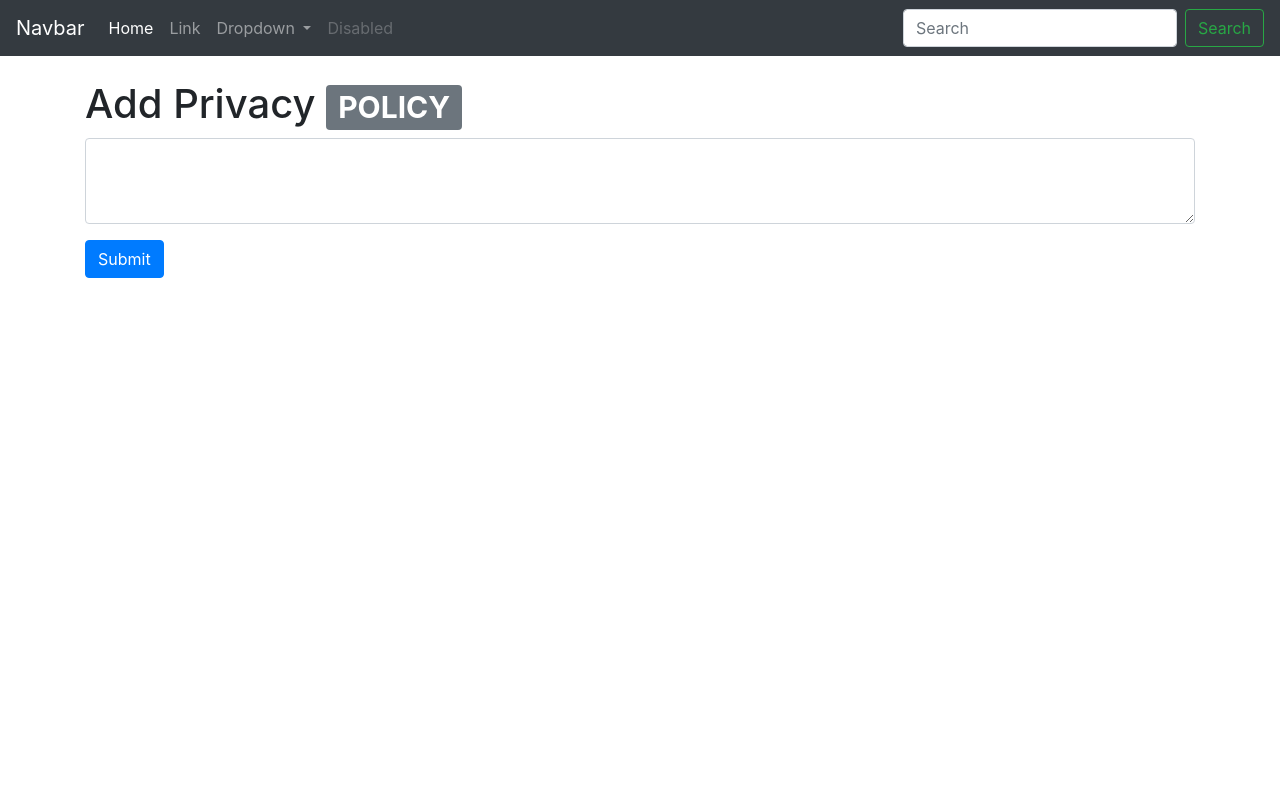
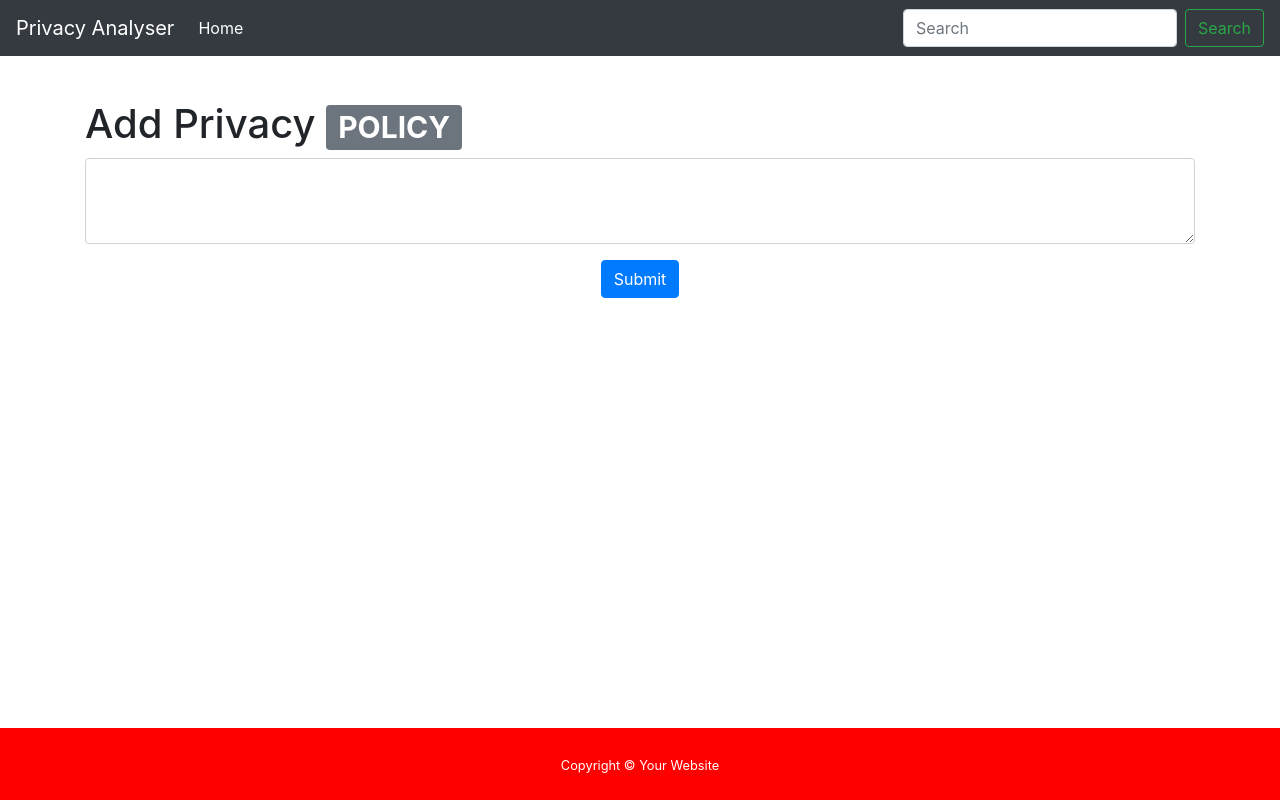
Before and after one commit to get-thepacket/privacy-analyzer, a Django app: template analyser/PrivacyAnalyser/templates/index.html in a window 1280 px wide. Run offline with Django 3.2, Linux system fonts and the light colour scheme; the template is opened without the code that fills it, so the values that code supplies are empty; some libraries are stand-ins or nearby versions.

Commit message:
changes in index.html

```diff
--- a/analyser/PrivacyAnalyser/templates/index.html
+++ b/analyser/PrivacyAnalyser/templates/index.html
@@ -8,11 +8,12 @@
     <!-- Bootstrap CSS -->
     <link rel="stylesheet" href="https://stackpath.bootstrapcdn.com/bootstrap/4.4.1/css/bootstrap.min.css" integrity="sha384-Vkoo8x4CGsO3+Hhxv8T/Q5PaXtkKtu6ug5TOeNV6gBiFeWPGFN9MuhOf23Q9Ifjh" crossorigin="anonymous">
 
-    <title>Hello, world!</title>
+    <title>HackDoomna</title>
   </head>
   <body>
+
     <nav class="navbar navbar-expand-lg navbar-dark bg-dark">
-  <a class="navbar-brand" href="#">Navbar</a>
+  <a class="navbar-brand" href="#">Privacy Analyser</a>
   <button class="navbar-toggler" type="button" data-toggle="collapse" data-target="#navbarSupportedContent" aria-controls="navbarSupportedContent" aria-expanded="false" aria-label="Toggle navigation">
     <span class="navbar-toggler-icon"></span>
   </button>
@@ -22,23 +23,6 @@
       <li class="nav-item active">
         <a class="nav-link" href="#">Home <span class="sr-only">(current)</span></a>
       </li>
-      <li class="nav-item">
-        <a class="nav-link" href="#">Link</a>
-      </li>
-      <li class="nav-item dropdown">
-        <a class="nav-link dropdown-toggle" href="#" id="navbarDropdown" role="button" data-toggle="dropdown" aria-haspopup="true" aria-expanded="false">
-          Dropdown
-        </a>
-        <div class="dropdown-menu" aria-labelledby="navbarDropdown">
-          <a class="dropdown-item" href="#">Action</a>
-          <a class="dropdown-item" href="#">Another action</a>
-          <div class="dropdown-divider"></div>
-          <a class="dropdown-item" href="#">Something else here</a>
-        </div>
-      </li>
-      <li class="nav-item">
-        <a class="nav-link disabled" href="#" tabindex="-1" aria-disabled="true">Disabled</a>
-      </li>
     </ul>
     <form class="form-inline my-2 my-lg-0">
       <input class="form-control mr-sm-2" type="search" placeholder="Search" aria-label="Search">
@@ -47,18 +31,40 @@
   </div>
 </nav>
     <br/>
-    <div class="container">
-    <form>
+    <div class="container" style="margin-top:20px;">
+    <form method="post" action="/PrivacyAnalyser/form">{% csrf_token %}
   <div class="form-group">
     <h1>Add Privacy <span class="badge badge-secondary">POLICY</span></h1>
     <textarea class="form-control" id="exampleFormControlTextarea1" rows="3"></textarea>
   </div>
+      <center>
       <button type="submit" class="btn btn-primary">Submit</button>
+      </center>
 </form>
     </div>
+    <!-- Footer -->
+ <footer id="sticky-footer" class="py-4  text-dark-50 footer">
+    <div class="container text-center">
+      <small>Copyright &copy; Your Website</small>
+    </div>
+  </footer>
+<!-- Footer -->
 
     <!-- Optional JavaScript -->
     <!-- jQuery first, then Popper.js, then Bootstrap JS -->
+    <style>
+#sticky-footer {
+  flex-shrink: none;
+}
+.footer {
+  position: fixed;
+  bottom: 0px;
+  background-color: red;
+  width: 100%;
+  color: white;
+  text-align: center;
+}
+</style>
     <script src="https://code.jquery.com/jquery-3.4.1.slim.min.js" integrity="sha384-J6qa4849blE2+poT4WnyKhv5vZF5SrPo0iEjwBvKU7imGFAV0wwj1yYfoRSJoZ+n" crossorigin="anonymous"></script>
     <script src="https://cdn.jsdelivr.net/npm/popper.js@1.16.0/dist/umd/popper.min.js" integrity="sha384-Q6E9RHvbIyZFJoft+2mJbHaEWldlvI9IOYy5n3zV9zzTtmI3UksdQRVvoxMfooAo" crossorigin="anonymous"></script>
     <script src="https://stackpath.bootstrapcdn.com/bootstrap/4.4.1/js/bootstrap.min.js" integrity="sha384-wfSDF2E50Y2D1uUdj0O3uMBJnjuUD4Ih7YwaYd1iqfktj0Uod8GCExl3Og8ifwB6" crossorigin="anonymous"></script>
--- a/analyser/PrivacyAnalyser/urls.py
+++ b/analyser/PrivacyAnalyser/urls.py
@@ -3,5 +3,5 @@ from django.urls import path
 from .import views
 
 urlpatterns=[
-    path("", views.index, name="analyser")
+    path("", views.index, name="analyser"),
 ]
--- a/analyser/analyser/urls.py
+++ b/analyser/analyser/urls.py
@@ -18,6 +18,6 @@ from django.urls import path, include
 
 urlpatterns = [
     path('admin/', admin.site.urls),
-    path('PrivacyAnalyser/',include('PrivacyAnalyser.urls'))
+    path('', include('PrivacyAnalyser.urls'))
 
 ]
```
